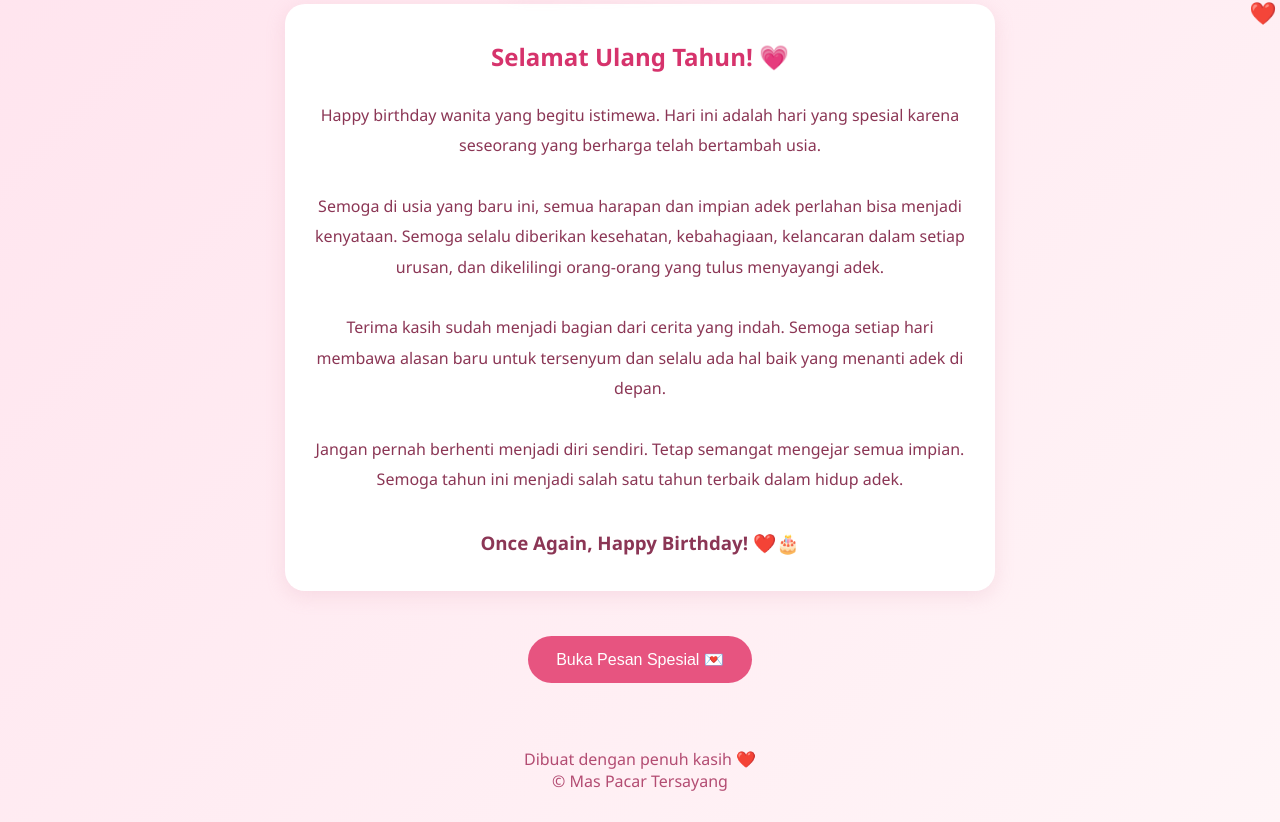
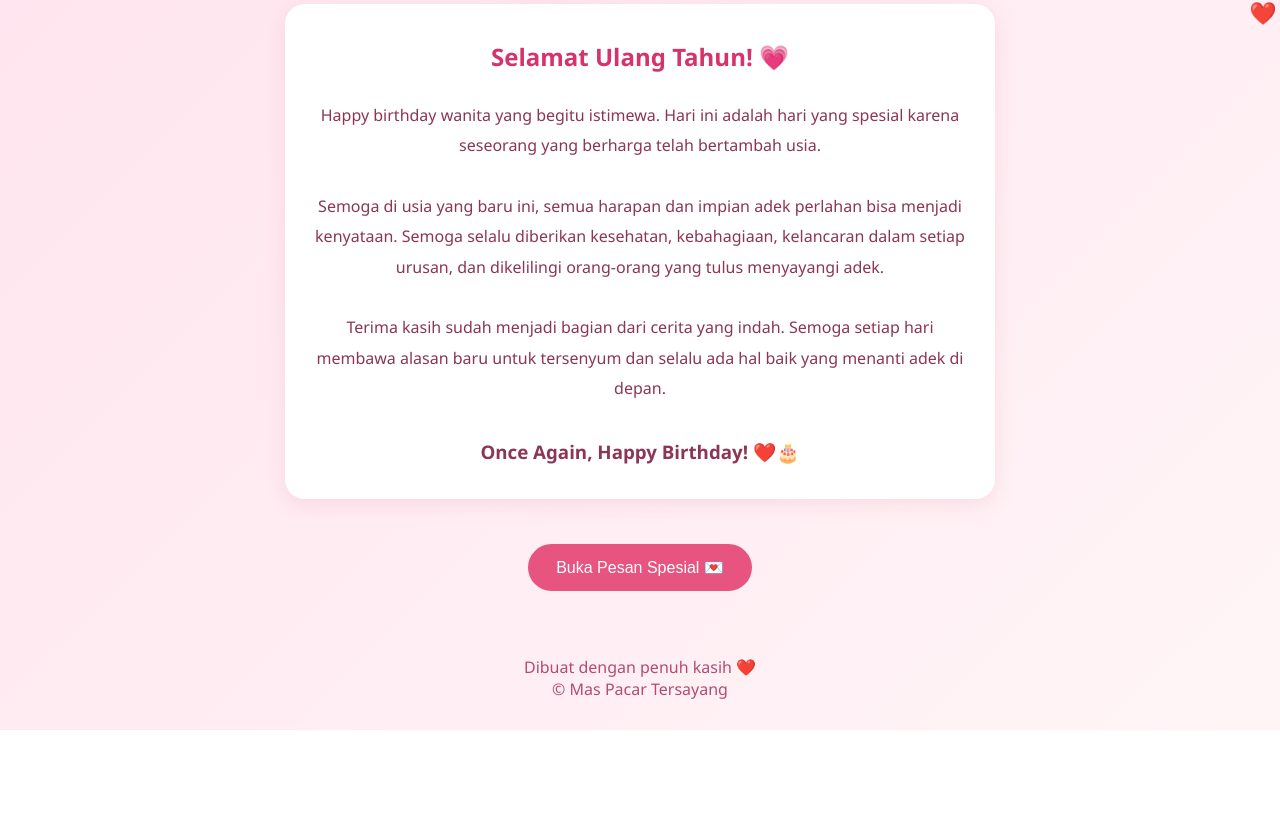
Before and after one commit to gilvianadianto09-cell/spesialu_ultah_adek, a plain HTML site: page index.html in a window 1280 px wide. Shown: the part 619-1441 px from the top of the page. After the commit the page ends 1349 px from the top, so only its background shows below. Drawn offline with Linux system fonts and the light colour scheme.

Commit message:
Update index.html

```diff
--- a/index.html
+++ b/index.html
@@ -201,15 +201,6 @@ footer {
 
         <br>
 
-        <p>
-        Jangan pernah berhenti menjadi diri sendiri.
-        Tetap semangat mengejar semua impian.
-        Semoga tahun ini menjadi salah satu tahun terbaik
-        dalam hidup adek.
-        </p>
-
-        <br>
-
         <h3>Once Again, Happy Birthday! ❤️🎂</h3>
 
     </div>
```
